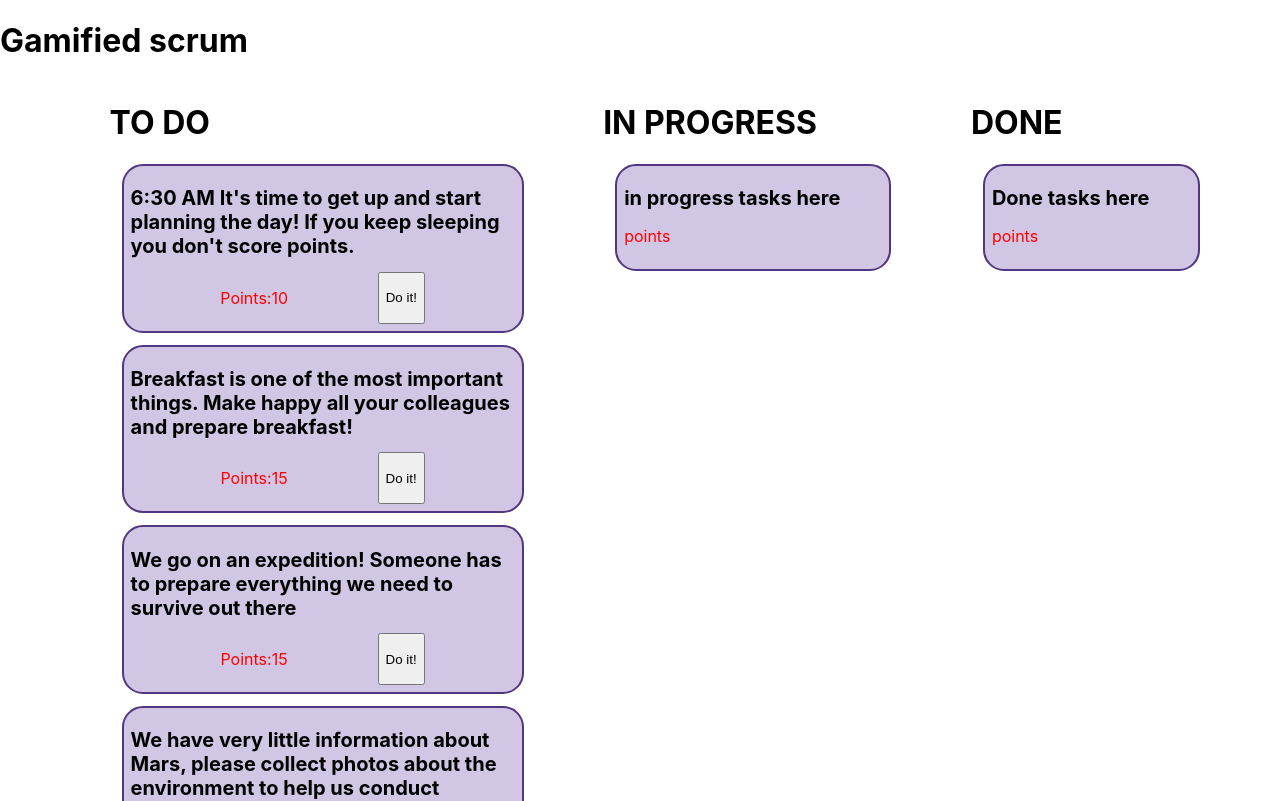
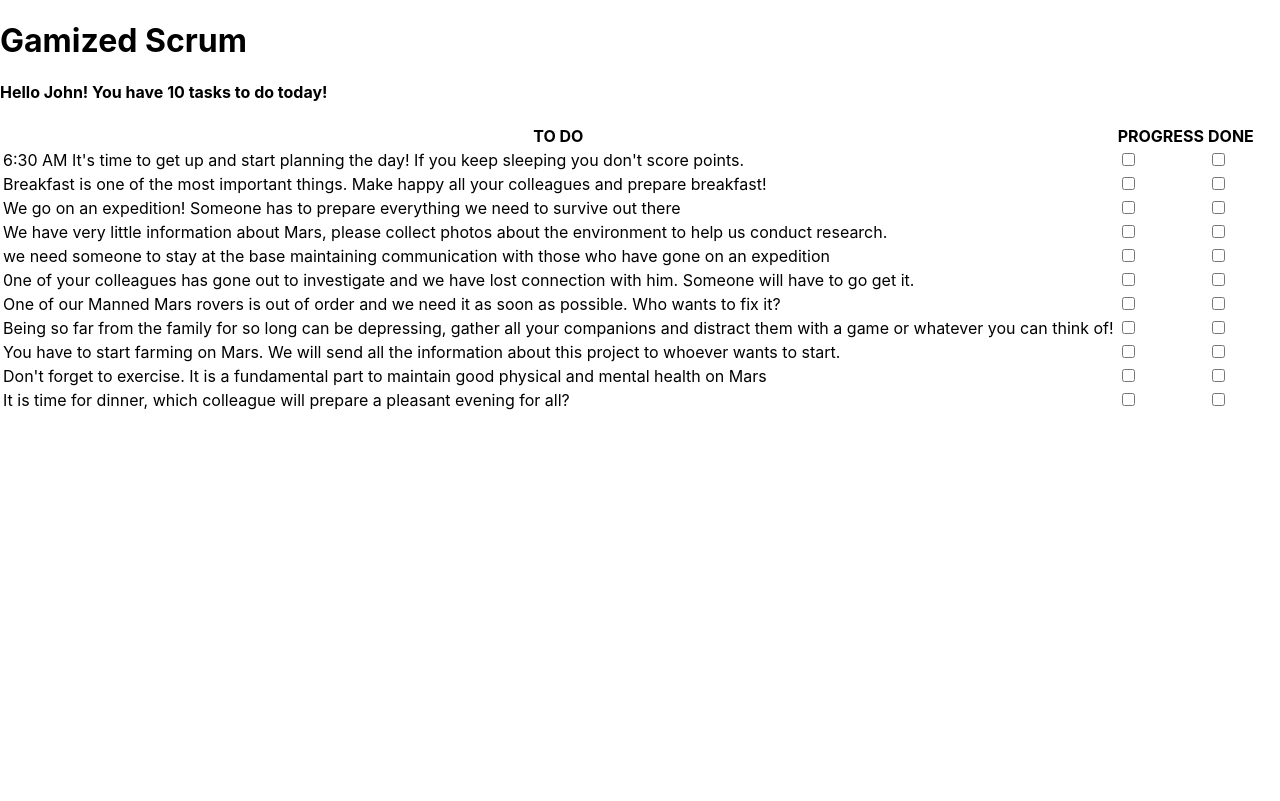
Before and after one commit to Andreas-Kalicani/hackathon11.05.2021, a React (Create React App) app: page / in a window 1280 px wide. Shown: the top 801 px of the page. Built offline with nearby package versions, Linux system fonts and the light colour scheme.

Commit message:
secondSkeleton

```diff
--- a/src/App.js
+++ b/src/App.js
@@ -1,85 +1,118 @@
 import React, {useState} from 'react'
 import './App.css';
-import Progress from './components/progress/Progress';
-import TasksList from './components/taskslist/TasksList';
-import Header from './components/header/Header';
-import Done from './components/done/Done';
+import { TaskRow } from './componentes/TaskRow';
+// import Progress from './components/progress/Progress';
+// import TasksList from './components/taskslist/TasksList';
+// import Header from './components/header/Header';
+// import Done from './components/done/Done';
+import { TaskBanner } from './componentes/TaskBanner'
+import Header from './componentes/Header';
+
 
 
 function App() {
 
-
+  const [userName, setUserName] = useState('John')
   const [tasksList, setTasksList] = useState ([
     {
       task: "6:30 AM It's time to get up and start planning the day! If you keep sleeping you don't score points." ,
       points: '10' ,
       done : false,
+      progress: false,
     },
     {
       task: "Breakfast is one of the most important things. Make happy all your colleagues and prepare breakfast!" ,
       points: '15',
       done : false,
+      progress: false,
     },
     {
       task: "We go on an expedition! Someone has to prepare everything we need to survive out there" ,
       points: '15',
       done : false,
+      progress: false,
     },
     {
       task: "We have very little information about Mars, please collect photos about the environment to help us conduct research." ,
       points: '20',
       done : false,
+      progress: false,
     },
     {
       task: "we need someone to stay at the base maintaining communication with those who have gone on an expedition" ,
       points: '18',
       done : false,
+      progress: false,
     },
     {
       task: "0ne of your colleagues has gone out to investigate and we have lost connection with him. Someone will have to go get it." ,
       points: '30',
       done : false,
+      progress: false,
     },
     {
       task: " One of our Manned Mars rovers is out of order and we need it as soon as possible. Who wants to fix it?" ,
       points: '25',
       done : false,
+      progress: false,
     },
     {
       task: "Being so far from the family for so long can be depressing, gather all your companions and distract them with a game or whatever you can think of!",
       points: '15',
       done : false,
+      progress: false,
     },
     {
       task: "You have to start farming on Mars. We will send all the information about this project to whoever wants to start." ,
       points: '25',
       done : false,
+      progress: false,
     },
     {
       task: "Don't forget to exercise. It is a fundamental part to maintain good physical and mental health on Mars" ,
       points: '25',
       done : false,
+      progress: false,
     },
     {
       task: "It is time for dinner, which colleague will prepare a pleasant evening for all?" ,
       points: '25',
       done : false,
+      progress: false,
     },
   ])
 
+
+  const taskTableRows = () =>
+    tasksList.map(tasks => (
+      <TaskRow {...tasks} key={tasks.task} />
+    ))
+
+
+
   return (
     <div className="App">
+      <Header title="Gamized Scrum " />
+      <TaskBanner userName={userName}/>
+        <table>
+        <thead>
+          <tr>
+            <th>
+              TO DO
+            </th>
+            <th>
+              PROGRESS
+            </th>
+            <th>
+              DONE
+            </th>
+          </tr>
+        </thead>
+        <tbody>
+          {taskTableRows()}
 
-        <Header  title="Gamified scrum"/>
-
-      <div className="content">
-        <TasksList
-        tasksList={tasksList}
-        />
-        <Progress />
-        <Done />
-      </div>
-
+        </tbody>
+      </table>
     </div>
   );
 }
--- /dev/null
+++ b/src/componentes/TaskBanner.js
@@ -0,0 +1,5 @@
+import React from 'react'
+
+export const TaskBanner = props => (
+    <h4> Hello {props.userName}! You have 10 tasks to do today!</h4>
+)
--- /dev/null
+++ b/src/componentes/TaskRow.js
@@ -0,0 +1,17 @@
+import React from 'react'
+
+export const TaskRow = ({tasks,task, progress, done,}) => (
+        <tr key={task}>
+          <td>{task}</td>
+          <td>
+              <input type="checkbox"
+              checked={progress}
+              onChange=""/>
+          </td>
+          <td>
+              <input type="checkbox"
+              checked={done}
+              onChange=""/>
+          </td>
+        </tr>
+)
--- a/src/components/done/Done.js
+++ /dev/null
@@ -1,16 +0,0 @@
-import React from 'react'
-import DoneList from './DoneList';
-
-
-function Done(){
-
-    return(
-        <div className="progress-container">
-            <h1>DONE</h1>
-            <DoneList/>
-        </div>
-
-    )
-}
-
-export default Done;
--- a/src/components/done/DoneList.js
+++ /dev/null
@@ -1,17 +0,0 @@
-import React from 'react'
-
-
-const DoneList = () => {{
-        return (
-          <div key="" className="task-container">
-             <h1 className="task-title"> Done tasks here</h1>
-             <p>points</p>
-          </div>
-        );
-      }
-
-
-
-}
-
-export default DoneList;
--- a/src/components/progress/Progress.js
+++ /dev/null
@@ -1,15 +0,0 @@
-import React from 'react'
-import ProgressList from './ProgressList'
-
-function Progress(){
-
-    return(
-        <div className="progress-container">
-            <h1>IN PROGRESS</h1>
-            <ProgressList />
-        </div>
-
-    )
-}
-
-export default Progress;
--- a/src/components/progress/ProgressList.js
+++ /dev/null
@@ -1,18 +0,0 @@
-import React from 'react'
-
-
-
-const ProgressList = () => {{
-        return (
-          <div key="" className="task-container">
-             <h1 className="task-title"> in progress tasks here</h1>
-             <p>points</p>
-          </div>
-        );
-      }
-
-
-
-}
-
-export default ProgressList;
--- a/src/components/taskslist/Tasks.css
+++ /dev/null
@@ -1,26 +0,0 @@
-.allTask-containers{
-    width: 30%;
-}
-
-.task-container{
-    width: 100%;
-    width: 100%;
-    background-color: #5a349d47;
-    border: 2px solid #51377f;
-    border-radius: 21px;
-    margin: 12px;
-    padding: 7px;
-}
-
-.task-title{
-    font-size: 20px;
-}
-
-.task-container p{
-    color: red;
-}
-
-.points-button{
-    display: flex;
-    justify-content: space-evenly;
-}
--- a/src/components/taskslist/Tasks.js
+++ /dev/null
@@ -1,18 +0,0 @@
-import React from "react";
-import './Tasks.css'
-
-
-const Tasks = ({task, points, index}) => {
-  return (
-    <div key={index} className="task-container">
-       <h1 className="task-title">{task}</h1>
-       <div className="points-button">
-        <p>Points:{points}</p>
-        <button> Do it!</button>
-       </div>
-
-    </div>
-  );
-}
-
-export default Tasks;
--- a/src/components/taskslist/TasksList.js
+++ /dev/null
@@ -1,21 +0,0 @@
-import React from 'react'
-import Tasks from './Tasks'
-import './Tasks.css'
-
-  function TasksList({tasksList}){
-    return (
-      <div  className="allTask-containers" >
-        <h1>TO DO</h1>
-        {tasksList.map((task, index) => (
-          <Tasks
-            key={index}
-            {...task}
-          />
-
-        ))}
-        <button>Do it!</button>
-      </div>
-    );
-  };
-
-  export default TasksList;
```
Also changed, not shown: src/components/context/MyProvider.js (deleted, +0 -73 lines), src/componentes/Header.js (renamed from src/components/header/Header.js).
